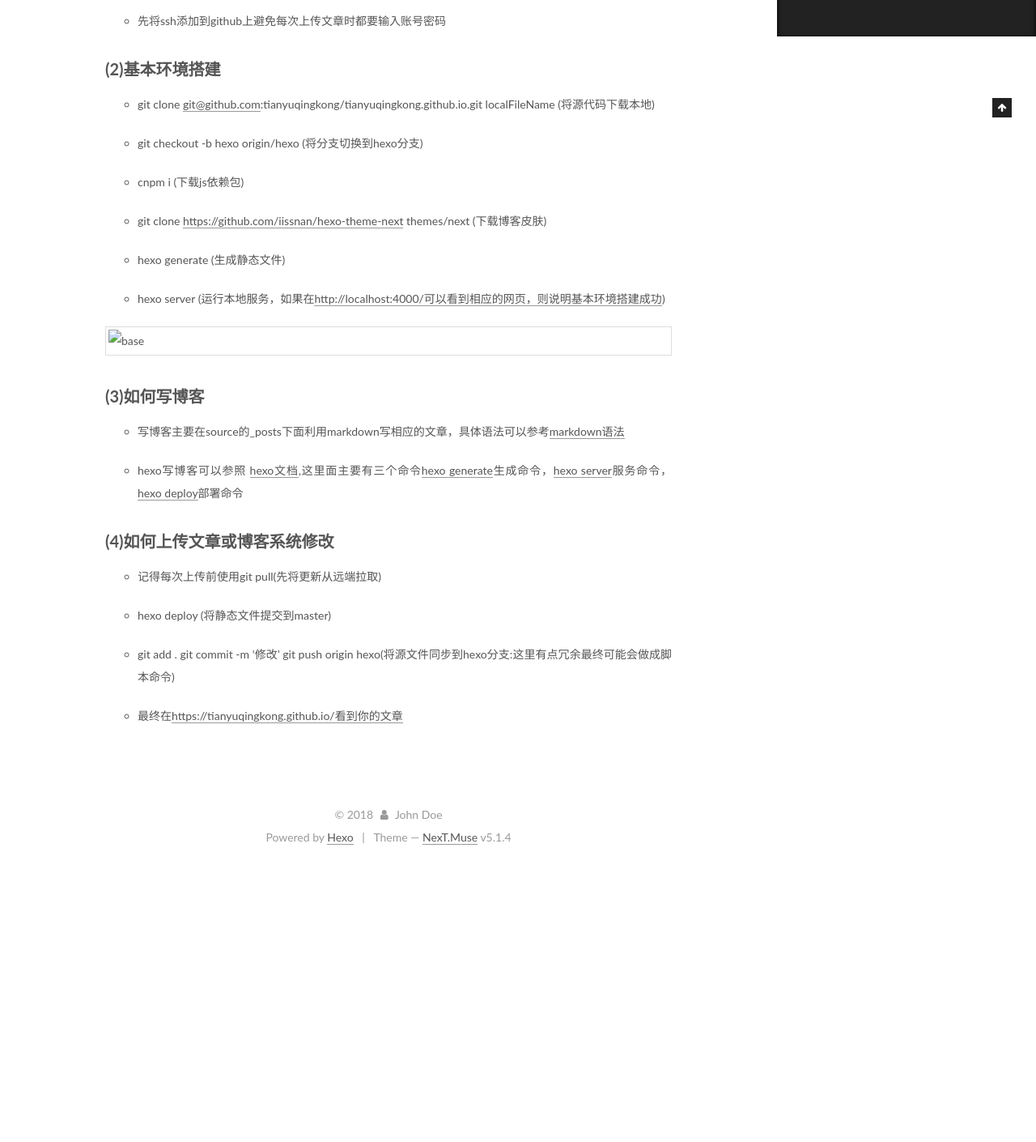
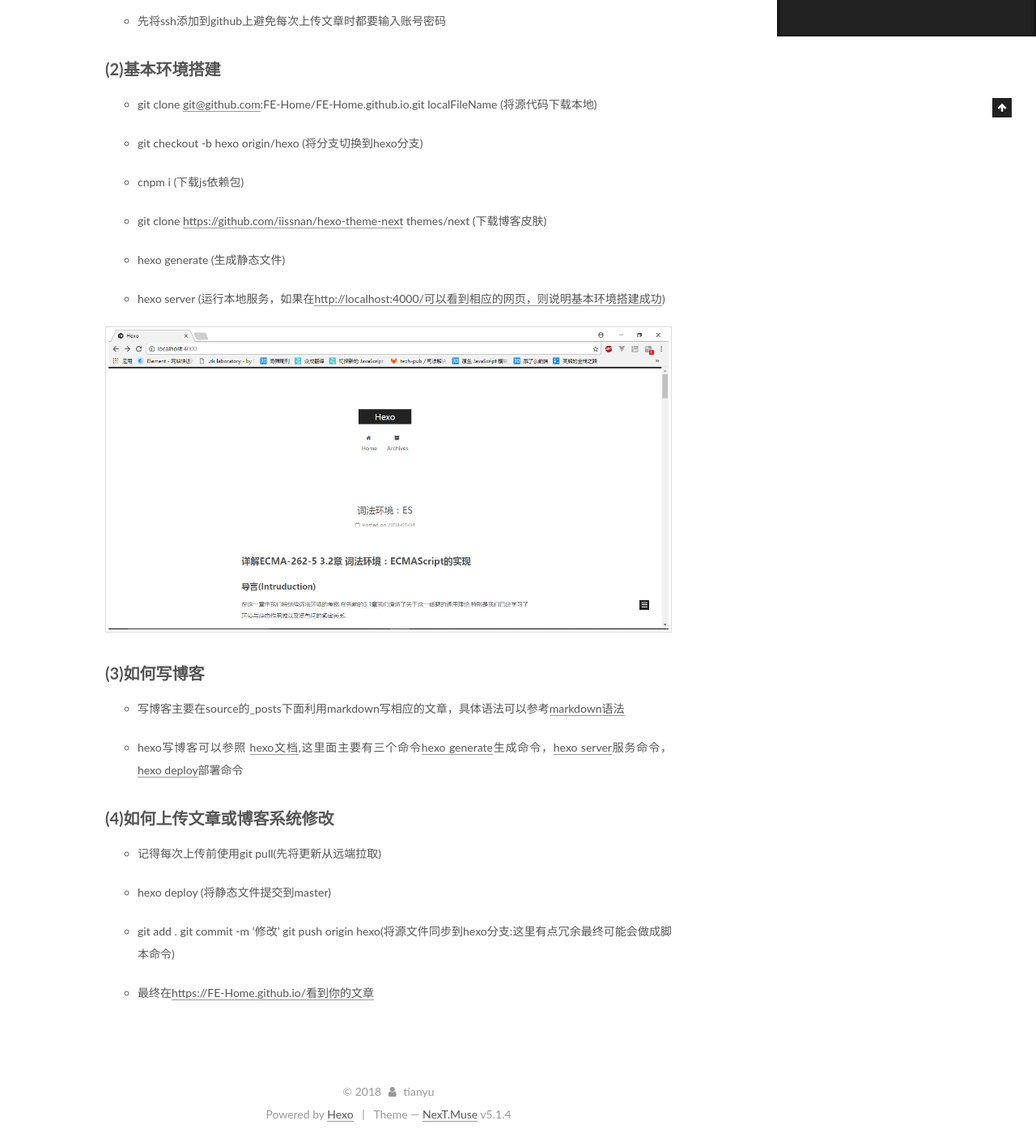
Before and after one commit to jiantao2017/FE-Home.github.io, a plain HTML site: page 2018/04/04/hexo多人博客使用指南/index.html in a window 1280 px wide. Shown: the part 755-2165 px from the top of the page at 81% size. Before the commit the page ends 1823 px from the top, so only its background shows below. Drawn offline with Linux system fonts and the light colour scheme.

Commit message:
Site updated: 2018-04-09 18:04:46

```diff
--- a/2018/04/04/hexo多人博客使用指南/index.html
+++ b/2018/04/04/hexo多人博客使用指南/index.html
@@ -86,12 +86,12 @@
 <meta property="og:site_name" content="国双前端">
 <meta property="og:description" content="本篇指南意在指导本团队开发者使用由hexo搭建的多人博客 面向阅读对象：专业开发者  github与ssh 基本环境搭建 如何写博客 如何上传文章或博客系统修改 对博客系统进行修改(未完待续)">
 <meta property="og:locale" content="default">
-<meta property="og:image" content="http://yoursite.com/2018/04/04/hexo多人博客使用指南/hexo多人博客使用指南/base.png">
-<meta property="og:updated_time" content="2018-04-08T03:49:40.735Z">
+<meta property="og:image" content="http://yoursite.com/2018/04/04/hexo多人博客使用指南/base.png">
+<meta property="og:updated_time" content="2018-04-09T10:03:16.070Z">
 <meta name="twitter:card" content="summary">
 <meta name="twitter:title" content="hexo 多人博客使用指南">
 <meta name="twitter:description" content="本篇指南意在指导本团队开发者使用由hexo搭建的多人博客 面向阅读对象：专业开发者  github与ssh 基本环境搭建 如何写博客 如何上传文章或博客系统修改 对博客系统进行修改(未完待续)">
-<meta name="twitter:image" content="http://yoursite.com/2018/04/04/hexo多人博客使用指南/hexo多人博客使用指南/base.png">
+<meta name="twitter:image" content="http://yoursite.com/2018/04/04/hexo多人博客使用指南/base.png">
 
 
 
@@ -237,7 +237,7 @@
     <link itemprop="mainEntityOfPage" href="http://yoursite.com/2018/04/04/hexo多人博客使用指南/">
 
     <span hidden itemprop="author" itemscope itemtype="http://schema.org/Person">
-      <meta itemprop="name" content="John Doe">
+      <meta itemprop="name" content="tianyu">
       <meta itemprop="description" content="">
       <meta itemprop="image" content="/images/avatar.gif">
     </span>
@@ -337,7 +337,7 @@
 <li>先将ssh添加到github上避免每次上传文章时都要输入账号密码</li>
 </ul>
 <h2 id="2-基本环境搭建"><a href="#2-基本环境搭建" class="headerlink" title="(2)基本环境搭建"></a><span id="base">(2)基本环境搭建</span></h2><ul>
-<li><p>git clone <a href="mailto:git@github.com" target="_blank" rel="noopener">git@github.com</a>:tianyuqingkong/tianyuqingkong.github.io.git localFileName (将源代码下载本地)</p>
+<li><p>git clone <a href="mailto:git@github.com" target="_blank" rel="noopener">git@github.com</a>:FE-Home/FE-Home.github.io.git localFileName (将源代码下载本地)</p>
 </li>
 <li><p>git checkout -b hexo origin/hexo (将分支切换到hexo分支)</p>
 </li>
@@ -350,7 +350,7 @@
 <li><p>hexo server (运行本地服务，如果在<a href="http://localhost:4000/可以看到相应的网页，则说明基本环境搭建成功" target="_blank" rel="noopener">http://localhost:4000/可以看到相应的网页，则说明基本环境搭建成功</a>)</p>
 </li>
 </ul>
-<p><img src="hexo多人博客使用指南/base.png" alt="base"></p>
+<p><img src="/2018/04/04/hexo多人博客使用指南/base.png" alt="base"></p>
 <h2 id="3-如何写博客"><a href="#3-如何写博客" class="headerlink" title="(3)如何写博客"></a><span id="write">(3)如何写博客</span></h2><ul>
 <li><p>写博客主要在source的_posts下面利用markdown写相应的文章，具体语法可以参考<a href="https://www.jianshu.com/p/b03a8d7b1719" target="_blank" rel="noopener">markdown语法</a></p>
 </li>
@@ -364,7 +364,7 @@
 </li>
 <li><p>git add .   git commit -m ‘修改’ git push origin hexo(将源文件同步到hexo分支:这里有点冗余最终可能会做成脚本命令)</p>
 </li>
-<li><p>最终在<a href="https://tianyuqingkong.github.io/看到你的文章" target="_blank" rel="noopener">https://tianyuqingkong.github.io/看到你的文章</a></p>
+<li><p>最终在<a href="https://FE-Home.github.io/看到你的文章" target="_blank" rel="noopener">https://FE-Home.github.io/看到你的文章</a></p>
 </li>
 </ul>
 
@@ -449,7 +449,7 @@
         <div class="site-overview">
           <div class="site-author motion-element" itemprop="author" itemscope itemtype="http://schema.org/Person">
 
-              <p class="site-author-name" itemprop="name">John Doe</p>
+              <p class="site-author-name" itemprop="name">tianyu</p>
               <p class="site-description motion-element" itemprop="description"></p>
           </div>
 
@@ -530,7 +530,7 @@
   <span class="with-love">
     <i class="fa fa-user"></i>
   </span>
-  <span class="author" itemprop="copyrightHolder">John Doe</span>
+  <span class="author" itemprop="copyrightHolder">tianyu</span>
 
 
 </div>
--- a/css/main.css
+++ b/css/main.css
@@ -1822,7 +1822,7 @@ pre .javascript .function {
   width: 4px;
   height: 4px;
   border-radius: 50%;
-  background: #dae4bb;
+  background: #221b33;
 }
 .links-of-blogroll {
   font-size: 13px;
```
Also changed, not shown: archives/2018/04/index.html (+2 -2 lines), archives/2018/index.html (+2 -2 lines), archives/index.html (+2 -2 lines), categories/hexo/index.html (+2 -2 lines), index.html (+3 -3 lines), 2018/04/04/hexo多人博客使用指南/base.png (added).
